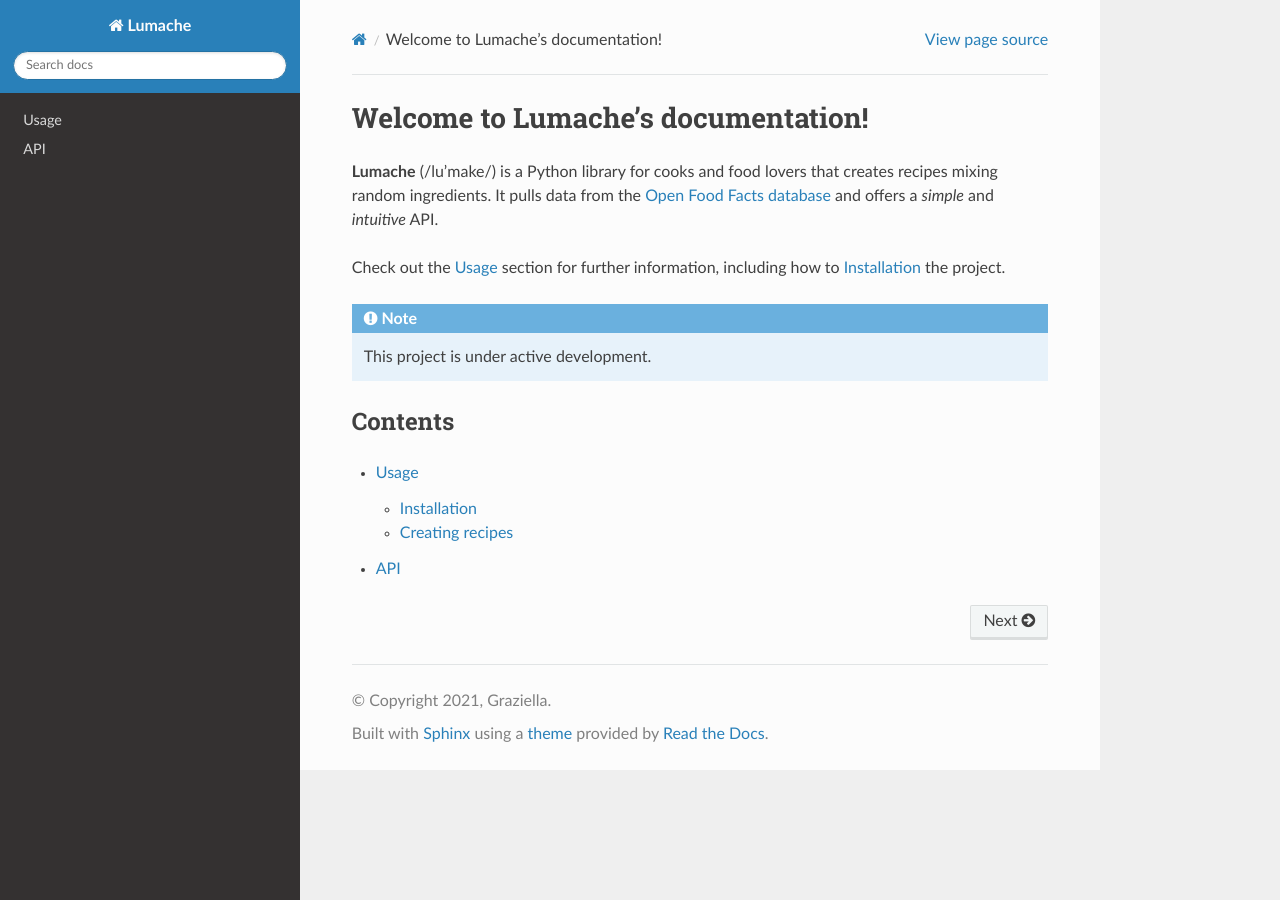
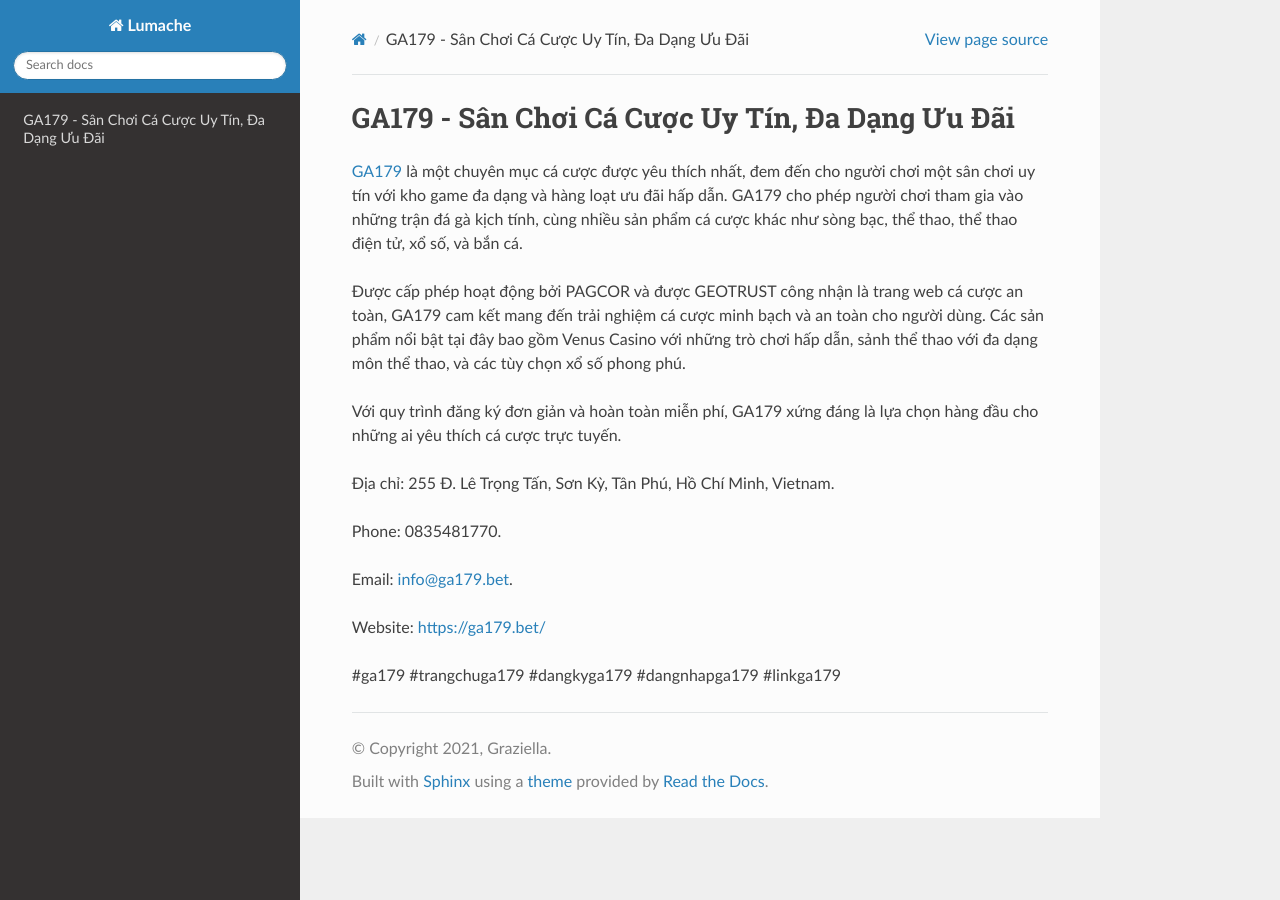
Before and after one commit to eugneallst607770/ga179bet, a Sphinx documentation site: the page built from docs/source/index.rst, in a window 1280 px wide. Built offline with Sphinx 7.4.7 and the Read the Docs theme 3.1.0, drawn with Linux system fonts in a browser that asks for light colours.

Commit message:
Update index.rst

```diff
--- a/docs/source/index.rst
+++ b/docs/source/index.rst
@@ -1,22 +1,18 @@
-Welcome to Lumache's documentation!
+GA179 - Sân Chơi Cá Cược Uy Tín, Đa Dạng Ưu Đãi
 ===================================
 
-**Lumache** (/lu'make/) is a Python library for cooks and food lovers
-that creates recipes mixing random ingredients.
-It pulls data from the `Open Food Facts database <https://world.openfoodfacts.org/>`_
-and offers a *simple* and *intuitive* API.
+`GA179 <https://ga179.bet/>`_ là một chuyên mục cá cược được yêu thích nhất, đem đến cho người chơi một sân chơi uy tín với kho game đa dạng và hàng loạt ưu đãi hấp dẫn. GA179 cho phép người chơi tham gia vào những trận đá gà kịch tính, cùng nhiều sản phẩm cá cược khác như sòng bạc, thể thao, thể thao điện tử, xổ số, và bắn cá.
 
-Check out the :doc:`usage` section for further information, including
-how to :ref:`installation` the project.
+Được cấp phép hoạt động bởi PAGCOR và được GEOTRUST công nhận là trang web cá cược an toàn, GA179 cam kết mang đến trải nghiệm cá cược minh bạch và an toàn cho người dùng. Các sản phẩm nổi bật tại đây bao gồm Venus Casino với những trò chơi hấp dẫn, sảnh thể thao với đa dạng môn thể thao, và các tùy chọn xổ số phong phú.
 
-.. note::
+Với quy trình đăng ký đơn giản và hoàn toàn miễn phí, GA179 xứng đáng là lựa chọn hàng đầu cho những ai yêu thích cá cược trực tuyến.
 
-   This project is under active development.
+Địa chỉ: 255 Đ. Lê Trọng Tấn, Sơn Kỳ, Tân Phú, Hồ Chí Minh, Vietnam.
 
-Contents
---------
+Phone: 0835481770.
 
-.. toctree::
+Email: info@ga179.bet.
 
-   usage
-   api
+Website: https://ga179.bet/
+
+#ga179 #trangchuga179 #dangkyga179 #dangnhapga179 #linkga179
```
